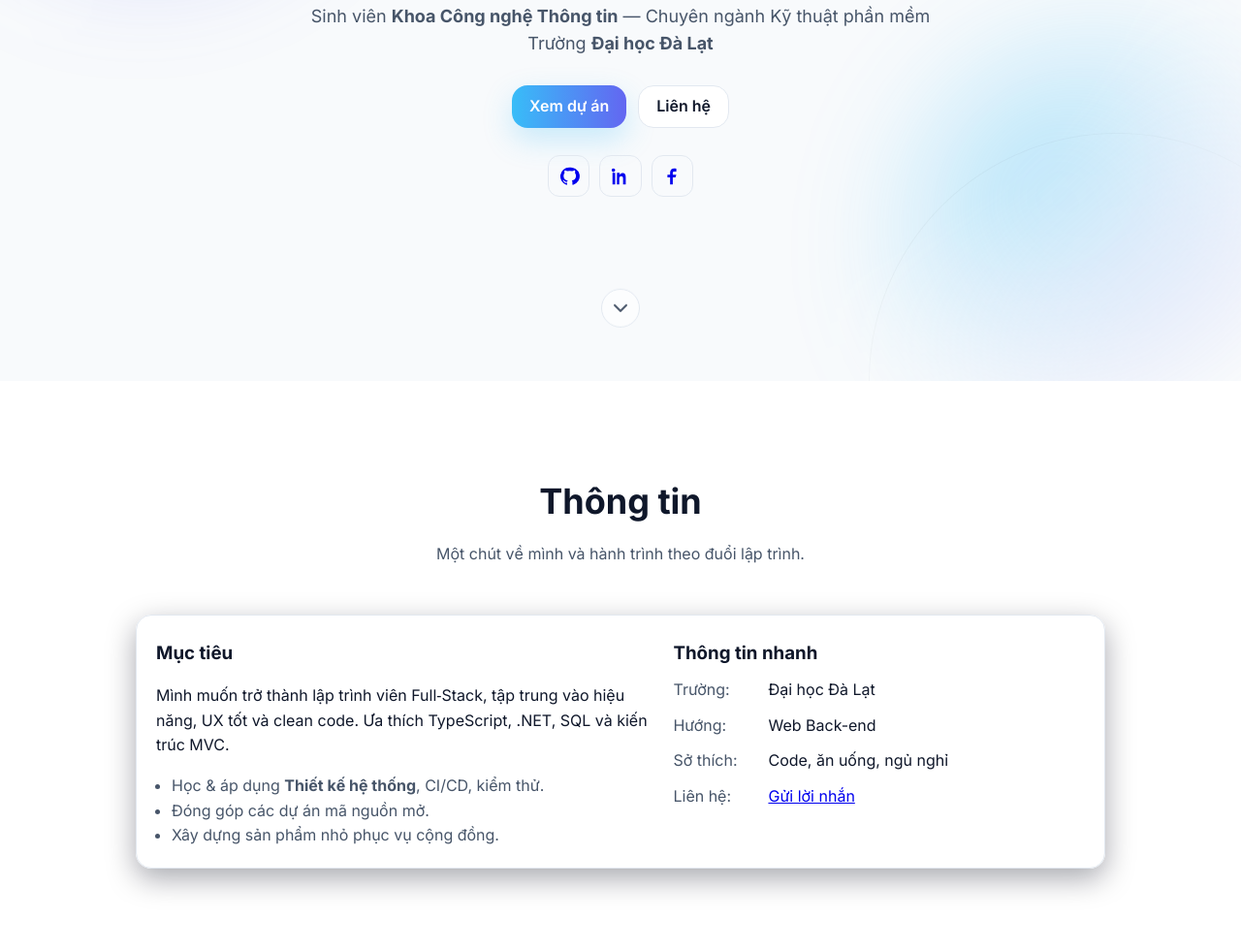
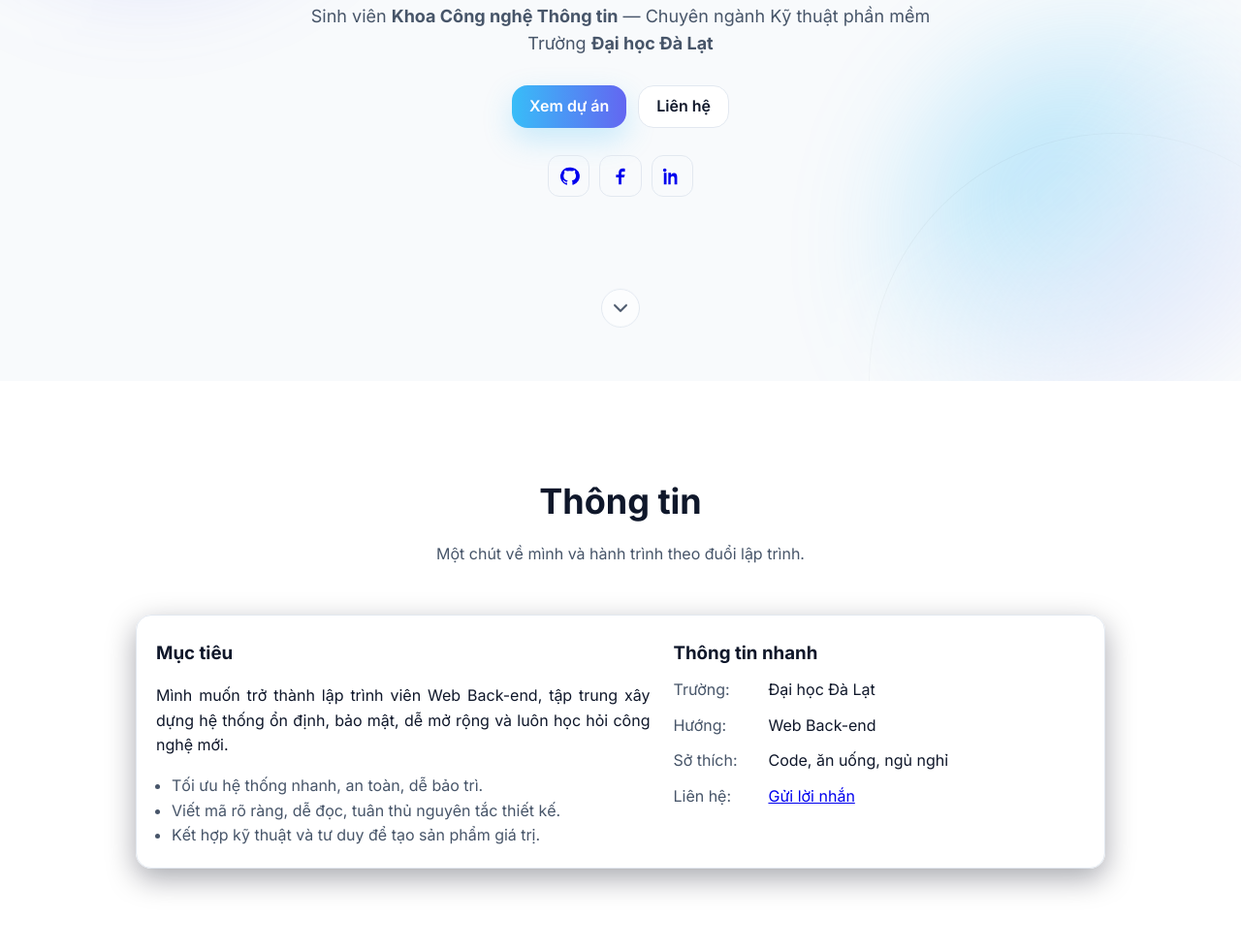
Before and after one commit to quoclam204/personal-blog, a plain HTML site: page index.html in a window 1280 px wide. Shown: the part 432-1412 px from the top of the page at 97% size. Drawn offline with Linux system fonts and the light colour scheme.

Commit message:
update profile

```diff
--- a/assets/css/style.css
+++ b/assets/css/style.css
@@ -1690,3 +1690,10 @@ html.light .field textarea:focus {
   border-color: #38bdf8;
   box-shadow: 0 0 0 3px rgba(56, 189, 248, .20);
 }
+
+.about-grid div:first-child p {
+  text-align: justify; /* Căn đều 2 bên */
+}
+.about-grid div:first-child ul {
+  text-align: justify; /* Nếu muốn căn đều cả danh sách */
+}
--- a/index.html
+++ b/index.html
@@ -92,10 +92,17 @@
         </div>
 
         <div class="socials">
-          <a href="#" aria-label="GitHub" class="icon-link">
+          <a href="https://github.com/quoclam204" aria-label="GitHub" class="icon-link">
             <svg width="22" height="22" viewBox="0 0 24 24" aria-hidden="true">
               <path
                 d="M12 2a10 10 0 0 0-3 19.5c.5.1.7-.2.7-.5v-1.8c-2.9.6-3.5-1.2-3.5-1.2-.5-1.1-1.1-1.4-1.1-1.4-.9-.6.1-.6.1-.6 1 .1 1.5 1 1.5 1 .9 1.6 2.5 1.1 3.1.9.1-.7.4-1.1.7-1.4-2.3-.3-4.7-1.2-4.7-5.3 0-1.2.4-2.1 1.1-2.9-.1-.3-.5-1.5.1-3.1 0 0 .9-.3 3 .9a10.3 10.3 0 0 1 5.5 0c2.1-1.2 3-.9 3-.9.6 1.6.2 2.8.1 3.1.7.8 1.1 1.7 1.1 2.9 0 4.1-2.4 5-4.7 5.3.4.3.7.9.7 1.8v2.7c0 .3.2.6.7.5A10 10 0 0 0 12 2Z"
+                fill="currentColor" />
+            </svg>
+          </a>
+          <a href="https://www.facebook.com/quoclam.nguyen.52643/" aria-label="Facebook" class="icon-link">
+            <svg width="22" height="22" viewBox="0 0 24 24" aria-hidden="true">
+              <path
+                d="M13 21v-8h3l1-3h-4V8c0-.9.4-1.5 1.6-1.5H17V3.2c-.8-.1-1.7-.2-2.5-.2C12 3 10 4.7 10 7.6V10H7v3h3v8h3Z"
                 fill="currentColor" />
             </svg>
           </a>
@@ -103,13 +110,6 @@
             <svg width="22" height="22" viewBox="0 0 24 24" aria-hidden="true">
               <path
                 d="M4 3a2 2 0 1 0 0 4 2 2 0 0 0 0-4ZM3 8h3v13H3zm5 0h3v2h.1a3.3 3.3 0 0 1 3-1.7c3.2 0 3.8 2.1 3.8 4.9V21h-3v-6c0-1.4 0-3.2-2-3.2s-2.3 1.6-2.3 3.1V21H8z"
-                fill="currentColor" />
-            </svg>
-          </a>
-          <a href="#" aria-label="Facebook" class="icon-link">
-            <svg width="22" height="22" viewBox="0 0 24 24" aria-hidden="true">
-              <path
-                d="M13 21v-8h3l1-3h-4V8c0-.9.4-1.5 1.6-1.5H17V3.2c-.8-.1-1.7-.2-2.5-.2C12 3 10 4.7 10 7.6V10H7v3h3v8h3Z"
                 fill="currentColor" />
             </svg>
           </a>
@@ -137,12 +137,12 @@
         <div class="about-grid">
           <div>
             <h3>Mục tiêu</h3>
-            <p>Mình muốn trở thành lập trình viên Full‑Stack, tập trung vào hiệu năng, UX tốt và clean code. Ưa thích
-              TypeScript, .NET, SQL và kiến trúc MVC.</p>
+            <p>Mình muốn trở thành lập trình viên Web Back-end, tập trung xây dựng hệ thống ổn định,
+              bảo mật, dễ mở rộng và luôn học hỏi công nghệ mới.</p>
             <ul class="list">
-              <li>Học & áp dụng <b>Thiết kế hệ thống</b>, CI/CD, kiểm thử.</li>
-              <li>Đóng góp các dự án mã nguồn mở.</li>
-              <li>Xây dựng sản phẩm nhỏ phục vụ cộng đồng.</li>
+              <li>Tối ưu hệ thống nhanh, an toàn, dễ bảo trì.</li>
+              <li>Viết mã rõ ràng, dễ đọc, tuân thủ nguyên tắc thiết kế.</li>
+              <li>Kết hợp kỹ thuật và tư duy để tạo sản phẩm giá trị.</li>
             </ul>
           </div>
           <div>
@@ -322,10 +322,17 @@
             </li>
           </ul>
           <div class="socials">
-            <a href="#" aria-label="GitHub" class="icon-link">
+            <a href="https://github.com/quoclam204" aria-label="GitHub" class="icon-link">
               <svg width="22" height="22" viewBox="0 0 24 24" aria-hidden="true">
                 <path
                   d="M12 2a10 10 0 0 0-3 19.5c.5.1.7-.2.7-.5v-1.8c-2.9.6-3.5-1.2-3.5-1.2-.5-1.1-1.1-1.4-1.1-1.4-.9-.6.1-.6.1-.6 1 .1 1.5 1 1.5 1 .9 1.6 2.5 1.1 3.1.9.1-.7.4-1.1.7-1.4-2.3-.3-4.7-1.2-4.7-5.3 0-1.2.4-2.1 1.1-2.9-.1-.3-.5-1.5.1-3.1 0 0 .9-.3 3 .9a10.3 10.3 0 0 1 5.5 0c2.1-1.2 3-.9 3-.9.6 1.6.2 2.8.1 3.1.7.8 1.1 1.7 1.1 2.9 0 4.1-2.4 5-4.7 5.3.4.3.7.9.7 1.8v2.7c0 .3.2.6.7.5A10 10 0 0 0 12 2Z"
+                  fill="currentColor" />
+              </svg>
+            </a>
+            <a href="https://www.facebook.com/quoclam.nguyen.52643/" aria-label="Facebook" class="icon-link">
+              <svg width="22" height="22" viewBox="0 0 24 24" aria-hidden="true">
+                <path
+                  d="M13 21v-8h3l1-3h-4V8c0-.9.4-1.5 1.6-1.5H17V3.2c-.8-.1-1.7-.2-2.5-.2C12 3 10 4.7 10 7.6V10H7v3h3v8h3Z"
                   fill="currentColor" />
               </svg>
             </a>
@@ -333,13 +340,6 @@
               <svg width="22" height="22" viewBox="0 0 24 24" aria-hidden="true">
                 <path
                   d="M4 3a2 2 0 1 0 0 4 2 2 0 0 0 0-4ZM3 8h3v13H3zm5 0h3v2h.1a3.3 3.3 0 0 1 3-1.7c3.2 0 3.8 2.1 3.8 4.9V21h-3v-6c0-1.4 0-3.2-2-3.2s-2.3 1.6-2.3 3.1V21H8z"
-                  fill="currentColor" />
-              </svg>
-            </a>
-            <a href="#" aria-label="Facebook" class="icon-link">
-              <svg width="22" height="22" viewBox="0 0 24 24" aria-hidden="true">
-                <path
-                  d="M13 21v-8h3l1-3h-4V8c0-.9.4-1.5 1.6-1.5H17V3.2c-.8-.1-1.7-.2-2.5-.2C12 3 10 4.7 10 7.6V10H7v3h3v8h3Z"
                   fill="currentColor" />
               </svg>
             </a>
```
